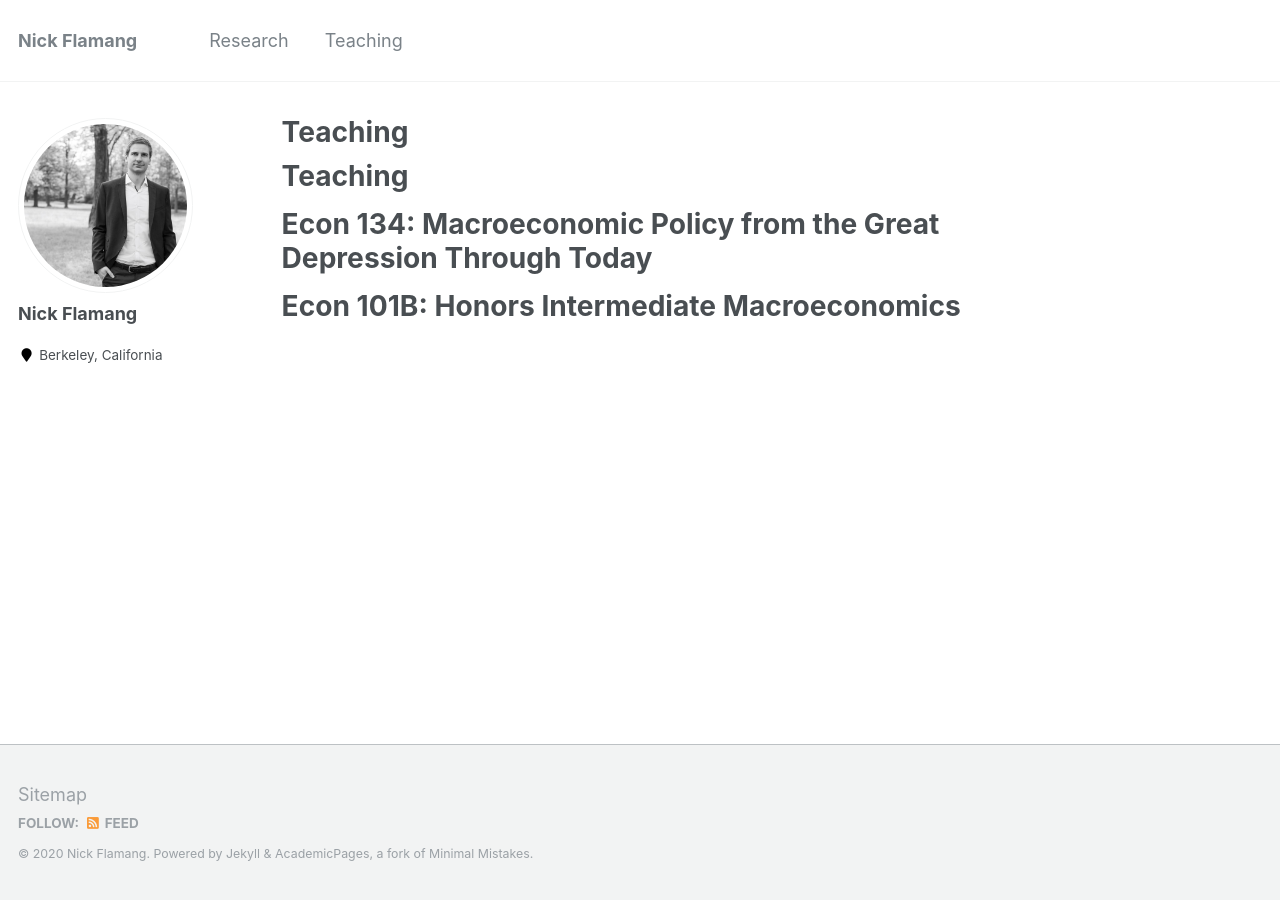
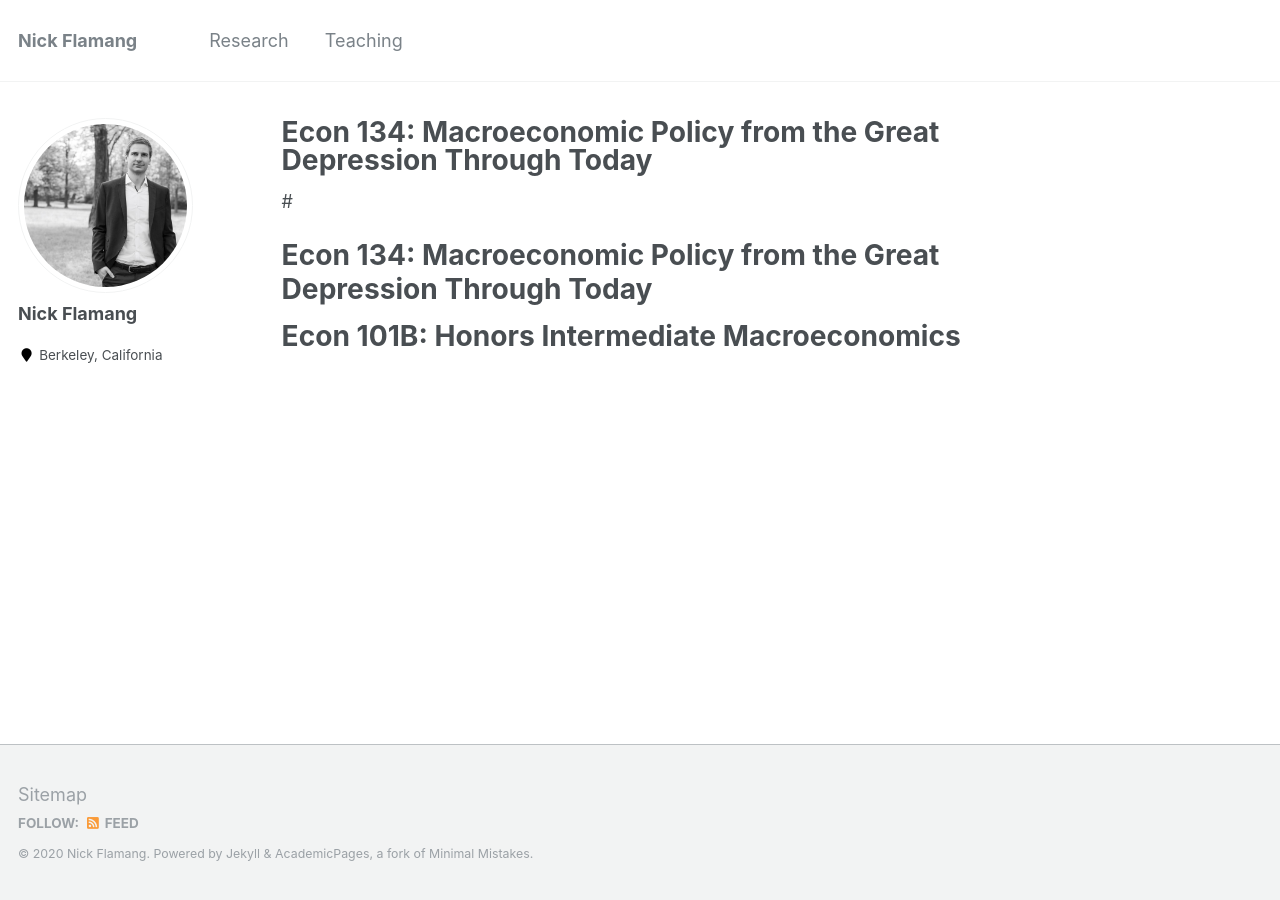
Before and after one commit to nickflamang/nickflamang.github.io, a Jekyll site: the page built from teaching.md, in a window 1280 px wide. Built offline with Jekyll 4.4.1, drawn with Linux system fonts in a browser that asks for light colours; our own code applies the rules of GitHub Pages for plain Markdown files.

Commit message:
Update teaching.md

```diff
--- a/teaching.md
+++ b/teaching.md
@@ -1,4 +1,4 @@
-# Teaching
+#
 
 # Econ 134: Macroeconomic Policy from the Great Depression Through Today
 # Econ 101B: Honors Intermediate Macroeconomics
```
